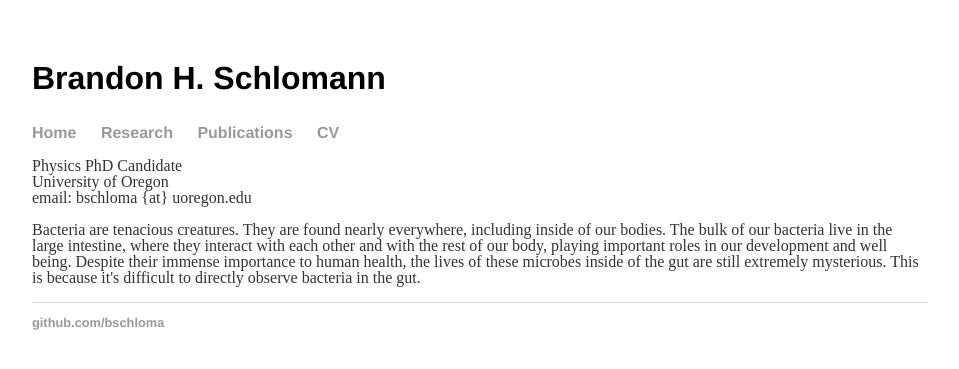
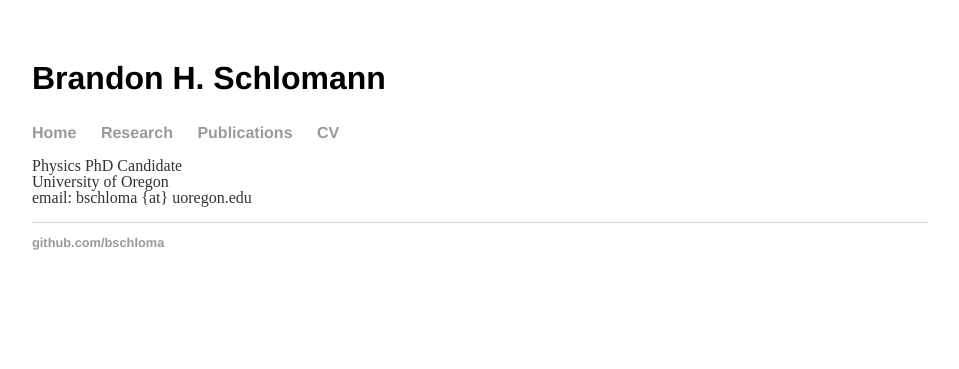
Before and after one commit to bschloma/bschloma.github.io, a Jekyll site: the page built from index.html, in a window 1280 px wide. Shown: the top 369 px of the page, without its empty margins (160-1119 px from the left). Built offline with Jekyll 4.4.1, drawn with Linux system fonts in a browser that asks for light colours.

Commit message:
Update index.html
comment out

```diff
--- a/index.html
+++ b/index.html
@@ -10,12 +10,12 @@ title: Brandon H. Schlomann
 		email:  bschloma {at} uoregon.edu <br/>
 	</p>
 
-	<p>
+	<!--<p>
 		Bacteria are tenacious creatures.  They are found nearly everywhere, including inside of our bodies.
 		The bulk of our bacteria live in the large intestine, where they interact with each other and with the rest of our body, playing important roles in our development and well being.
-		Despite their immense importance to human health, the lives of these microbes inside of the gut are still extremely mysterious.
-		This is because it's difficult to directly observe bacteria in the gut.
-	</p>
+		Despite their immense importance to human health, the lives of these microbes inside of the gut are still extremely mysterious, since it's difficult to observe them directly.
+		I work on
+	</p>-->
 
 
 </div><!-- /.blurb -->
```
